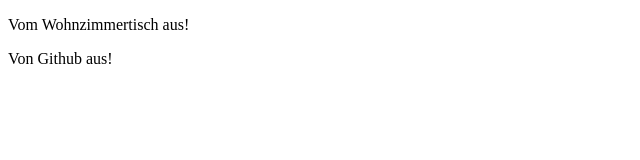
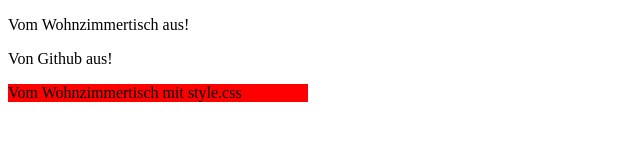
Before and after one commit to hed8le/wilh11, a plain HTML site: page index.html in a window 1280 px wide. Shown: the whole page, without its empty margins (0-640 px from the left). Drawn offline with Linux system fonts and the light colour scheme.

Commit message:
Mit css-Datei

```diff
--- a/index.html
+++ b/index.html
@@ -2,10 +2,12 @@
 <html>
 <head>
 <meta charset="ISO-8859-1">
+<link type="text/css" rel="stylesheet" href="style.css" />
 <title>Aus der Kueche</title>
 </head>
 <body>
 	<p>Vom Wohnzimmertisch aus!</p>
 	<p>Von Github aus!</p>
+	<div>Vom Wohnzimmertisch mit style.css</div>
 </body>
 </html>
--- /dev/null
+++ b/style.css
@@ -0,0 +1,4 @@
+div {
+	background-color: red;
+	width: 300px;
+}
```
